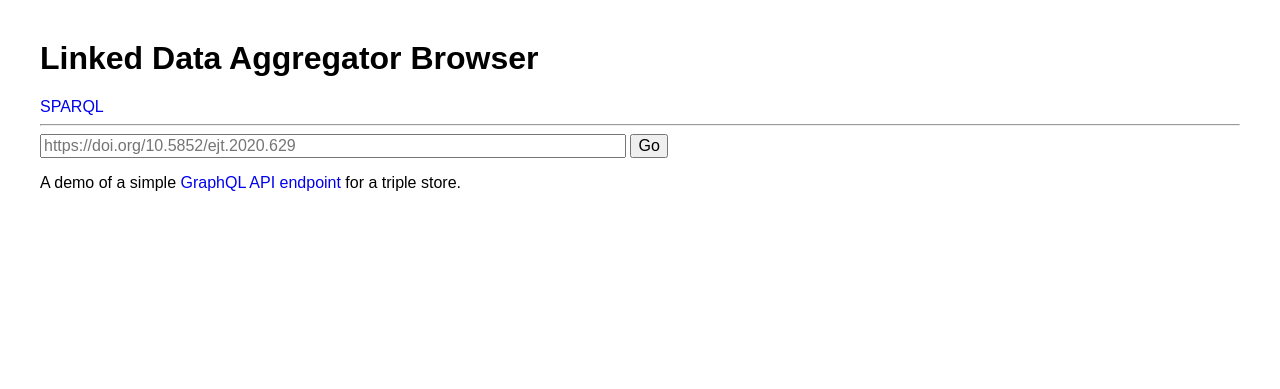
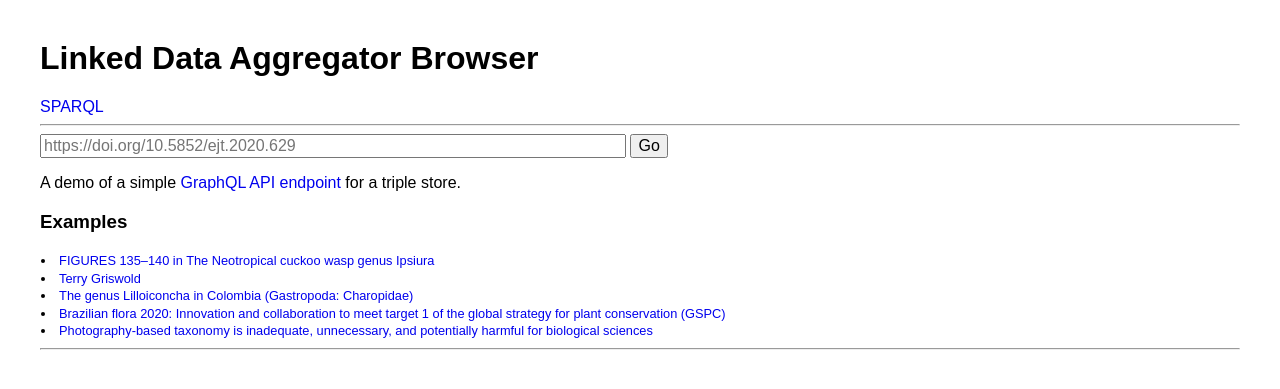
Before and after one commit to rdmpage/ld-aggregator-client, a PHP site: page / in a window 1280 px wide. Shown: the top 389 px of the page. Run offline with PHP 8.4, Linux system fonts and the light colour scheme.

Commit message:
Add examples and new LSID resolver

```diff
--- a/index.php
+++ b/index.php
@@ -189,16 +189,18 @@ if(preg_match('/^\/sparql_proxy.php/', $_SERVER["REQUEST_URI"])) return false;
 
 
 
-	<!--
+
 	<h3>Examples</h3>
 	<div>
-		<li><a href="./?id=https://doi.org/10.5852/ejt.2020.629">Revision of the aperturally dentate Charopidae (Gastropoda: Stylommatophora) of southern Africa - genus Afrodonta s. lat., with description of five new genera, twelve new species and one new subspecies</a></li>
-		<li><a href="./?id=https://doi.org/10.5281/zenodo.3762282">Fig. 1</a></li>
-		<li><a href="./?id=https://www.catalogueoflife.org/data/taxon/7NN8R">Afrodonta Melvill & Ponsonby, 1908</a></li>
+		<li><a href="./?id=https://doi.org/10.5281/zenodo.267559">FIGURES 135–140 in The Neotropical cuckoo wasp genus Ipsiura</a></li>
+		<li><a href="./?id=https://orcid.org/0000-0003-3952-9393">Terry Griswold</a></li>
+		<li><a href="./?id=https://doi.org/10.1080/00222930500145057">The genus Lilloiconcha in Colombia (Gastropoda: Charopidae)</a></li>
+		<li><a href="./?id=https://doi.org/10.1590/2175-7860201869402">Brazilian flora 2020: Innovation and collaboration to meet target 1 of the global strategy for plant conservation (GSPC)</a></li>
+		<li><a href="./?id=https://doi.org/10.11646/zootaxa.4196.3.9">Photography-based taxonomy is inadequate, unnecessary, and potentially harmful for biological sciences</a></li>
 	</div>
 
 	<hr/>
-	-->
+
 
 	<div id="output"></div>
 
@@ -465,7 +467,7 @@ if(preg_match('/^\/sparql_proxy.php/', $_SERVER["REQUEST_URI"])) return false;
 				// LSID
 
 				if (response.data.taxonName.id.match(/^urn:lsid/)) {
-					html += '<span class="lsid">' + '<a href="https://lsid.herokuapp.com/' + response.data.taxonName.id + '/jsonld" target="_new">' + response.data.taxonName.id + '</a></span><br/>';
+					html += '<span class="lsid">' + '<a href="https://lsid-proxy.herokuapp.com/' + response.data.taxonName.id + '" target="_new">' + response.data.taxonName.id + '</a></span><br/>';
 				}
 
 				// URL
@@ -708,7 +710,7 @@ if(preg_match('/^\/sparql_proxy.php/', $_SERVER["REQUEST_URI"])) return false;
 			}
 
 			if (list[i].id.match(/^urn:lsid/)) {
-				html += '&nbsp;<span class="lsid">' + '<a href="https://lsid.herokuapp.com/' + list[i].id + '/jsonld" target="_new">' + list[i].id + '</a></span><br/>';
+				html += '&nbsp;<span class="lsid">' + '<a href="https://lsid-proxy.herokuapp.com/' + list[i].id + '" target="_new">' + list[i].id + '</a></span><br/>';
 			}
 
 
```
Also changed, not shown: 3 other files.
